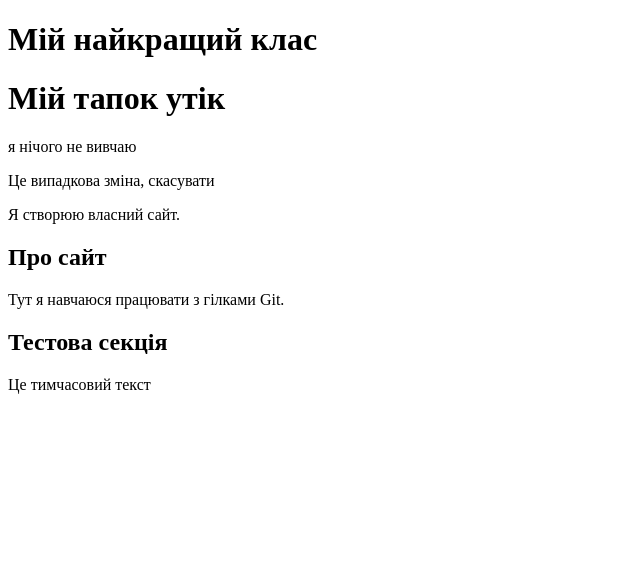
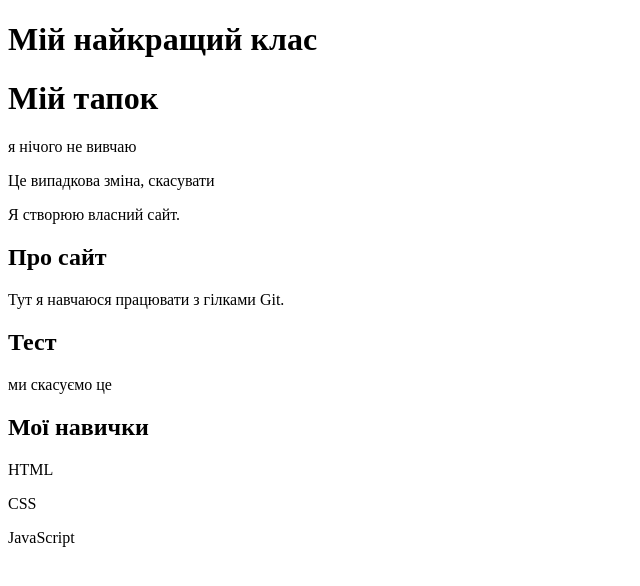
Before and after one commit to MatveevaVi/first, a plain HTML site: page index.html in a window 1280 px wide. Shown: the whole page, without its empty margins (0-640 px from the left). Drawn offline with Linux system fonts and the light colour scheme.

Commit message:
Add skills section

```diff
--- a/index.html
+++ b/index.html
@@ -6,7 +6,7 @@
 </head>
 <body>
   <h1>Мій найкращий клас</h1>
-  <h1>Мій тапок утік</h1>
+  <h1>Мій тапок</h1>
   <p>я нічого не вивчаю</p>
   <p>Це випадкова зміна, скасувати</p>
   <p>Я створюю власний сайт.</p>
@@ -15,8 +15,14 @@
     <p>Тут я навчаюся працювати з гілками Git.</p>
   </section>
   <section>
-    <h2>Тестова секція</h2>
-    <p>Це тимчасовий текст</p>
-</section>
+    <h2>Тест</h2>
+    <p>ми скасуємо це</p>
+  </section>
+  <section>
+    <h2>Мої навички</h2>
+        <p>HTML</p>
+        <p>CSS</p>
+        <p>JavaScript</p>
+  </section>
 </body>
 </html>
```
